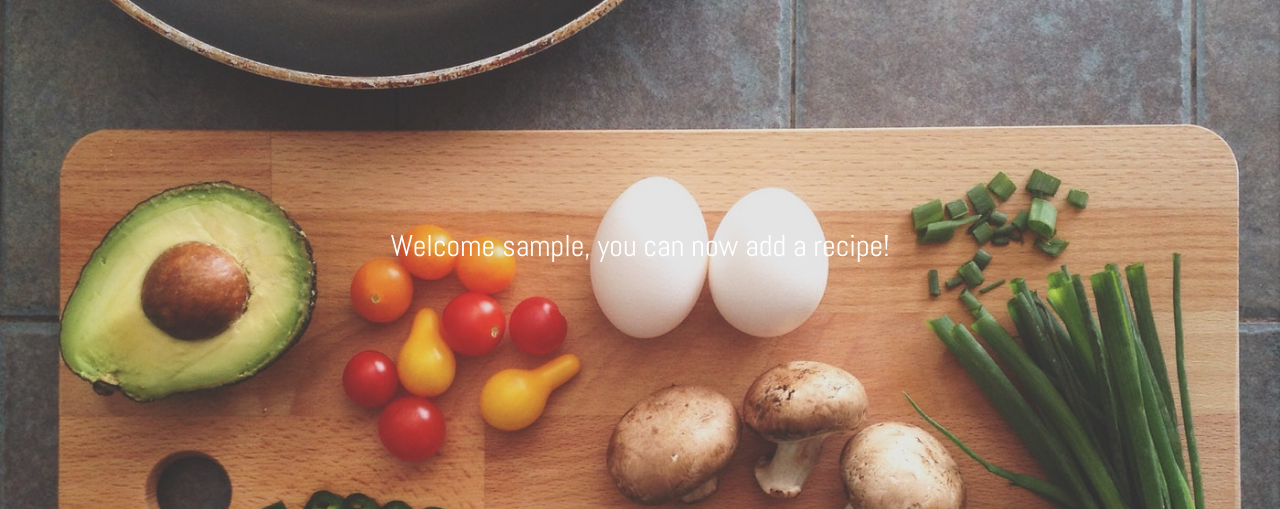
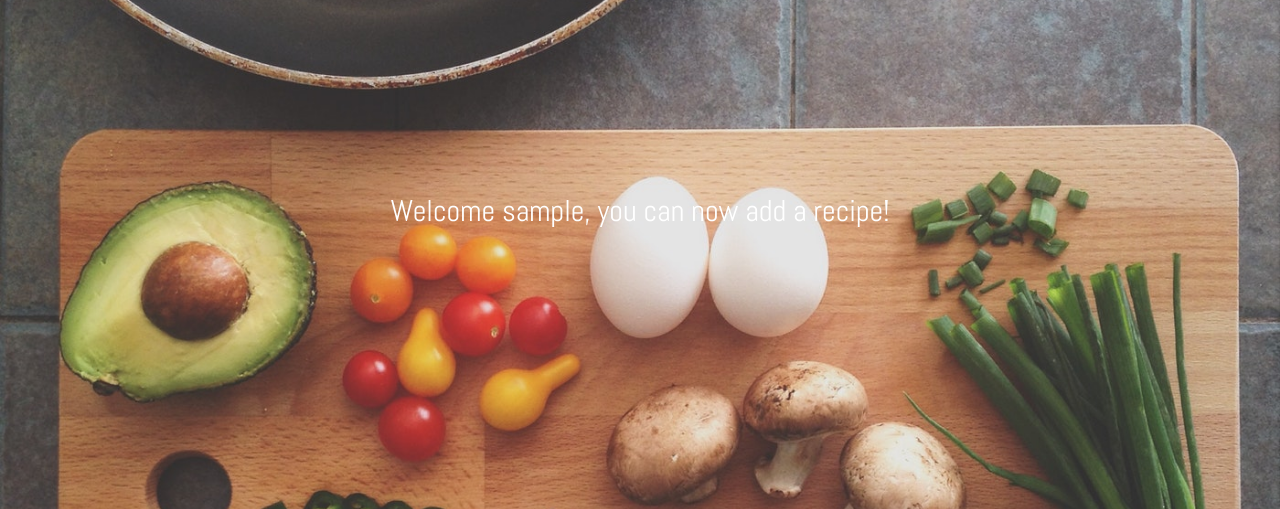
Before and after one commit to desflahertyportfolio/The_Easy_CookBook, a Flask app: a page that uses templates/profile.html in a window 1280 px wide. Shown: the part 203-712 px from the top of the page. Run offline with Flask 2, Linux system fonts and the light colour scheme; the visitor is signed in with stand-in values (Sample User, id 1); a database or web service that is not in the repository returns one stand-in record (values such as "Sample title"); some libraries are stand-ins or nearby versions.

Commit message:
fix alignment of text on index page

```diff
--- a/static/css/style.css
+++ b/static/css/style.css
@@ -81,16 +81,18 @@ nav ul a {
 }
 
 
-.register-text {
-    margin-bottom: 40px;
+.base-text
+{
     color: #FFF;
     font-size: 2rem;
 }
 
+.register-text {
+    margin-bottom: 40px;
+}
+
 .profile-text {
      margin-bottom: 110px;
-     color: #FFF;
-     font-size: 2rem;
 }
 
 
--- a/templates/profile.html
+++ b/templates/profile.html
@@ -5,7 +5,7 @@
         <div class="container">
             <div class="row">
                 <div class="col s12 m12 l12">
-                    <p class="center-align register-text">Welcome {{user.username}}, you can now add a recipe!</p>
+                    <p class="center-align base-text profile-text">Welcome {{user.username}}, you can now add a recipe!</p>
                 </div>
             </div>
         </div>
```
Also changed, not shown: templates/index.html (+5 -6 lines).
